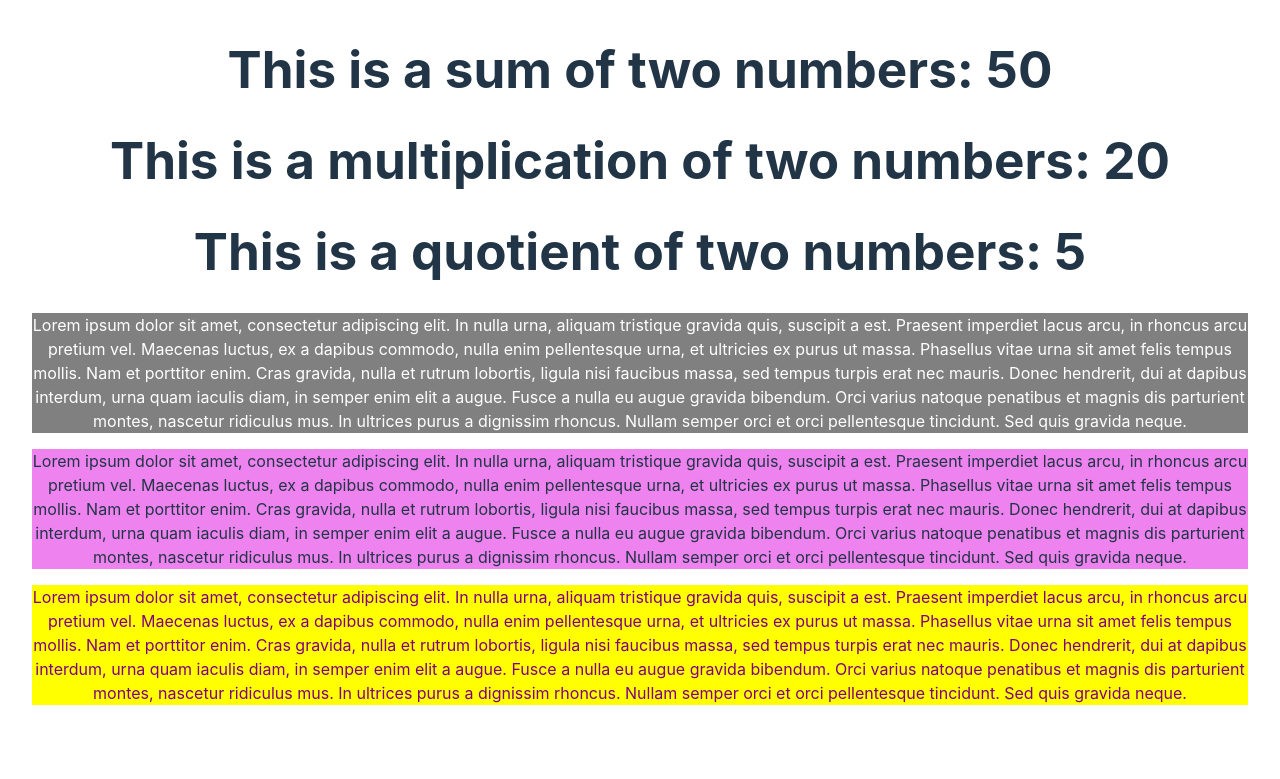
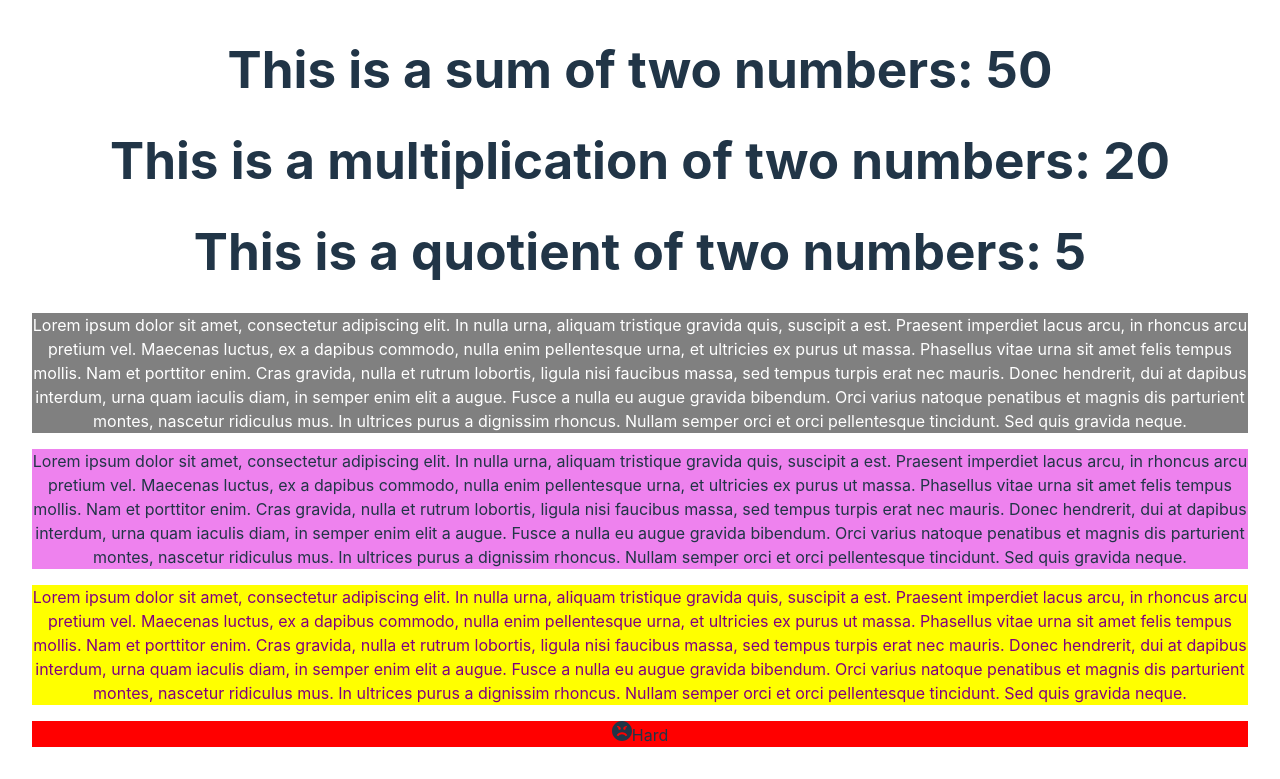
Before and after one commit to Thandekaportiap/JavaScript_Exercises, a React (Vite) app: page / in a window 1280 px wide. Shown: the part 968-1747 px from the top of the page. Before the commit the page ends 1721 px from the top, so only its background shows below. Built offline with nearby package versions, Linux system fonts and the light colour scheme.

Commit message:
feat:ifStatement

```diff
--- a/package.json
+++ b/package.json
@@ -11,7 +11,8 @@
   },
   "dependencies": {
     "react": "^18.3.1",
-    "react-dom": "^18.3.1"
+    "react-dom": "^18.3.1",
+    "react-icons": "^5.2.1"
   },
   "devDependencies": {
     "@types/react": "^18.3.3",
--- a/src/App.jsx
+++ b/src/App.jsx
@@ -2,6 +2,10 @@ import React, {useState} from 'react';
 // import { useEffect } from 'react';
 import './App.css'
 import BackColour from './components/colour'
+import Robot from './components/difficulty';
+import { ImHappy2 } from "react-icons/im";
+import { BsFillEmojiNeutralFill } from "react-icons/bs";
+import { ImAngry2 } from "react-icons/im";
 
 function App() {
   let num = 16;
@@ -126,11 +130,23 @@ function App() {
     )
   }
 
-  let number = 10;
+  // let number = 10;
 
-  if(number != !5){
-    alert ("The name of my variable is number and I assigned it = " + number)
-  }
+  // if(number == 5){
+  //   alert ("The name of my variable is number and I assigned it = " + number)
+  // }else{
+  //   alert("This condition is not met.")
+  // }
+
+  let level = "hard";
+
+    if(level == "easy"){
+      level = <div style={{backgroundColor:"green"}}><ImHappy2 size={20}/>Easy</div>
+    }else if(level == "medium"){
+      level = <div style={{backgroundColor:"orange"}}><BsFillEmojiNeutralFill size={20}/>Medium</div>
+    }else{
+      level = <div style={{backgroundColor:"red"}}><ImAngry2 size={20}/>Hard</div>
+    }
 
   return (
     <>
@@ -158,6 +174,8 @@ function App() {
       {bgroungColour("grey", "white")}
       {bgroungColour("violet", "nayve")}
       {bgroungColour("yellow", "purple")}
+
+      <Robot robColor = {level}/>
     </>
 
   )
--- /dev/null
+++ b/src/components/difficulty.jsx
@@ -0,0 +1,10 @@
+
+function Robot({robColor}){
+
+    return(
+        <>
+        <div>{robColor}</div>
+        </>
+    )
+}
+export default Robot
```
Also changed, not shown: 1 other file (tests, documents, lock files or other folders).
